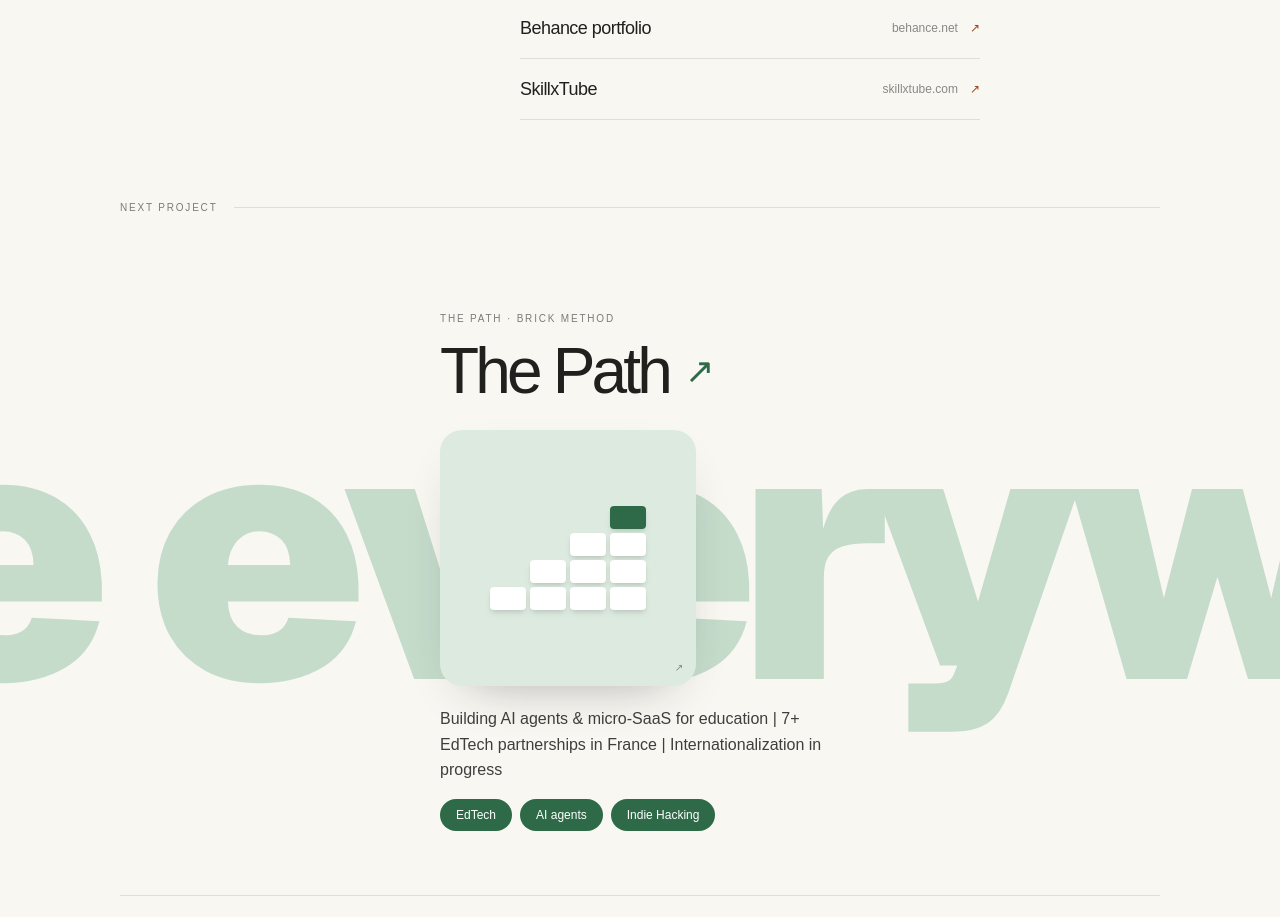
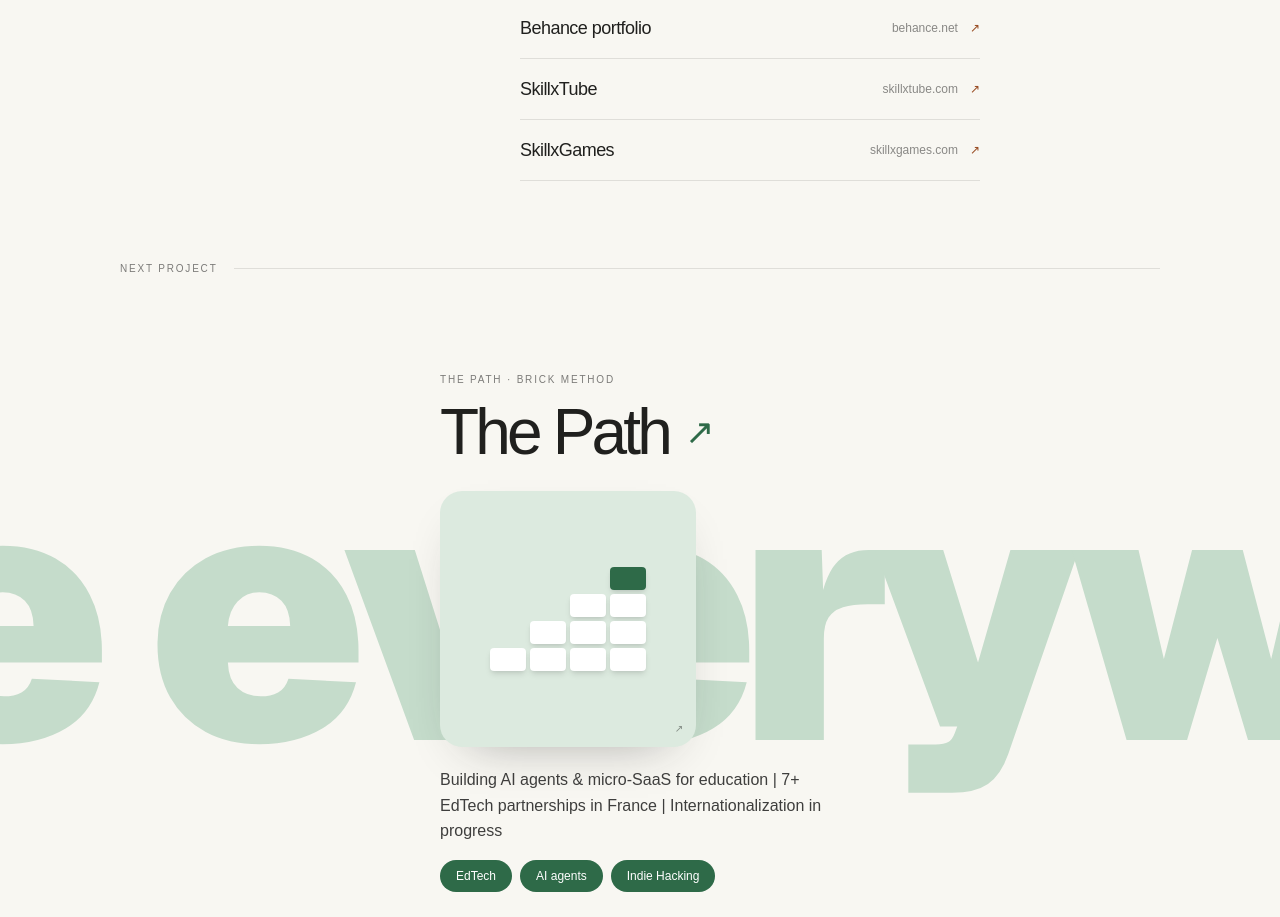
Before and after one commit to Angelinei/angeline-portfolio1, a Next.js app: page /studio/ai-experiments in a window 1280 px wide. Shown: the part 2340-3257 px from the top of the page. Built offline with nearby package versions, Linux system fonts and the light colour scheme.

Commit message:
AI Learning Lab: add the SkillxGames link below SkillxTube
Co-Authored-By: Claude Opus 5.5 <noreply@anthropic.com>
Claude-Session: https://claude.ai/code/session_016H9RWfp2cb3kjR6U6N4tHW

```diff
--- a/app/_data/projects.ts
+++ b/app/_data/projects.ts
@@ -904,6 +904,11 @@ export const projects: Project[] = [
         href: "https://skillxtube.com/",
         kind: "site",
       },
+      {
+        label: { EN: "SkillxGames", FR: "SkillxGames" },
+        href: "https://skillxgames.com/",
+        kind: "site",
+      },
     ],
   },
 ];
```
